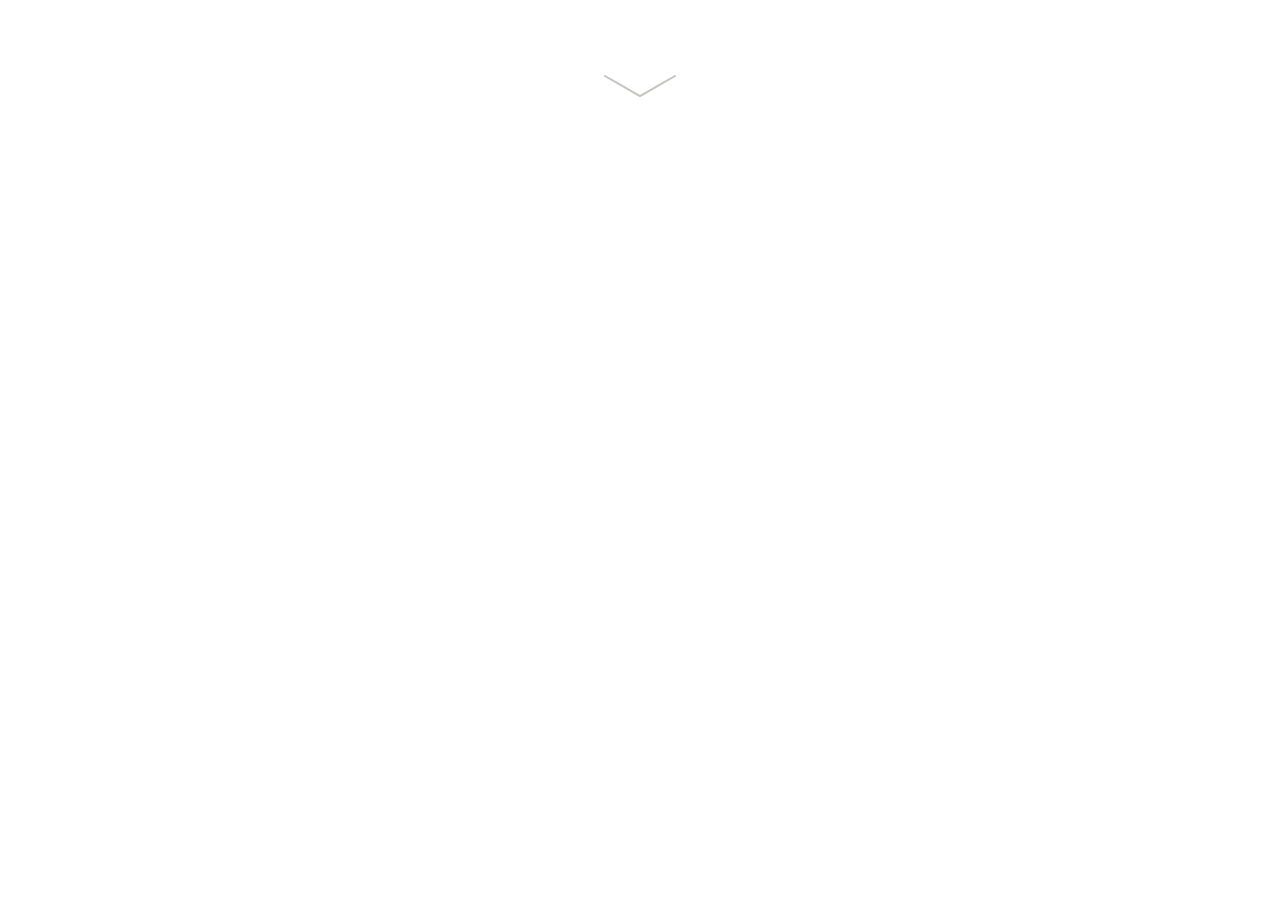
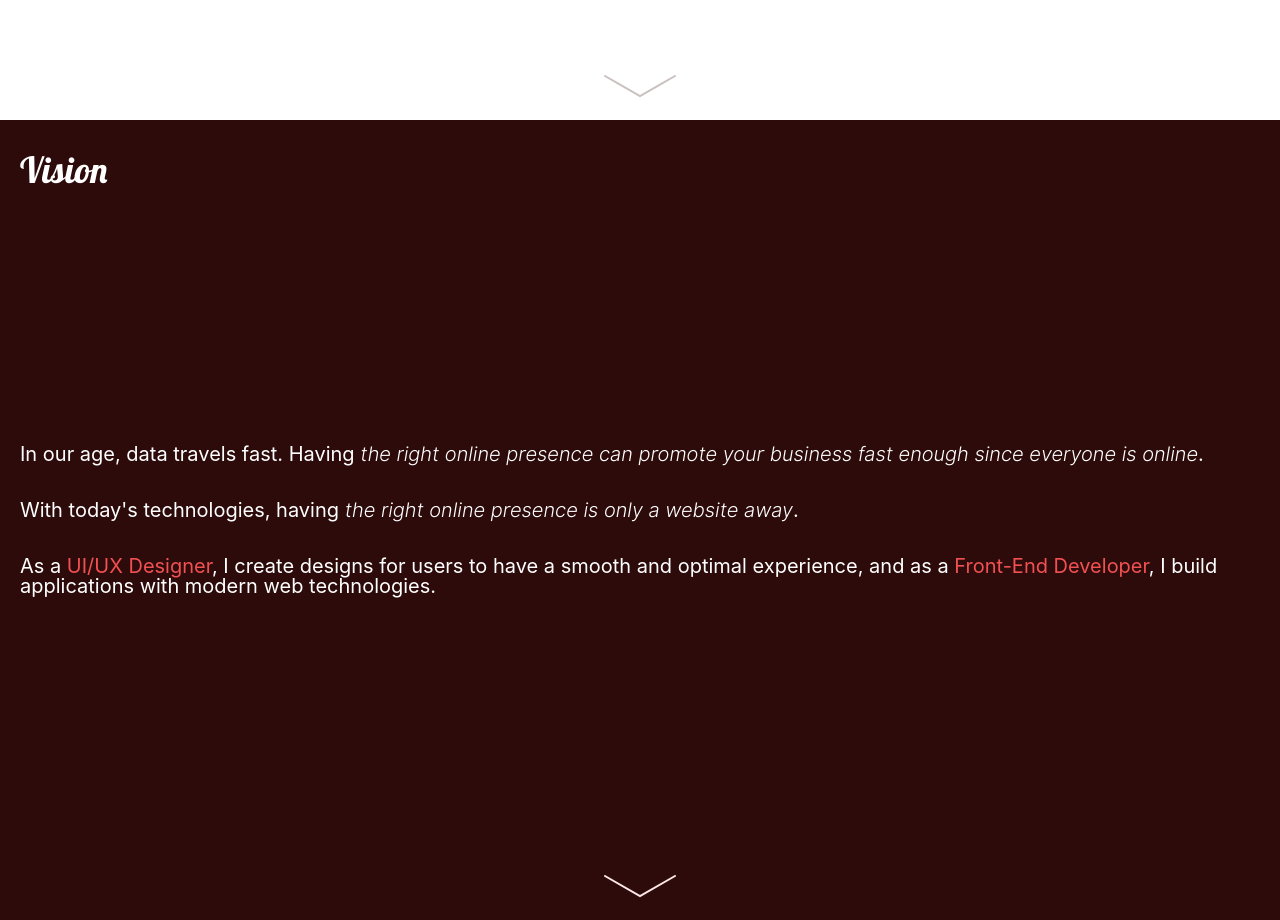
Before and after one commit to EtshD1/personal-page, a React (Create React App) app: page / in a window 1280 px wide. Shown: the part 680-1600 px from the top of the page. Before the commit the page ends 800 px from the top, so only its background shows below. Built offline with nearby package versions, Linux system fonts and the light colour scheme; a web font is replaced by a local one.

Commit message:
Add Vision Page

```diff
--- a/src/App.tsx
+++ b/src/App.tsx
@@ -1,9 +1,11 @@
 import Hero from './Hero-Page';
 import './index.scss';
+import Vision from './Vision';
 
 export const App = () => {
   return (<main id="App">
     <Hero />
+    <Vision />
   </main>);
 }
 
--- a/src/Hero-Page/index.scss
+++ b/src/Hero-Page/index.scss
@@ -1,7 +1,7 @@
 @import "../config";
 
 #hero {
-  height: 100vh;
+  min-height: 100vh;
   display: flex;
   flex-direction: column;
   justify-content: space-between;
@@ -31,11 +31,6 @@
     cursor: pointer;
   }
 
-  .nextSection {
-    padding: 1.25rem;
-    cursor: pointer;
-  }
-
   .content {
     h1 {
       font-size: $f-xlarge;
--- /dev/null
+++ b/src/Vision/index.scss
@@ -0,0 +1,33 @@
+#vision {
+  background-color: $black;
+  color: $white;
+  padding-top: 2rem;
+  min-height: 100vh;
+  display: flex;
+  flex-direction: column;
+  justify-content: space-between;
+  align-items: center;
+
+  h1 {
+    font-size: $f-xlarge;
+    font-family: Lobster;
+    width: 100%;
+    padding-bottom: 2rem;
+  }
+
+  .content {
+    p {
+      font-size: $f-large;
+      padding-bottom: $f-xlarge;
+
+      .emphasis {
+        font-weight: 300;
+        font-style: italic;
+      }
+
+      .highlight {
+        color: $primary;
+      }
+    }
+  }
+}
--- /dev/null
+++ b/src/Vision/index.tsx
@@ -0,0 +1,22 @@
+const Vision = () => {
+  return (<>
+    <div id="vision" className="container">
+      <h1>Vision</h1>
+      <div className="content">
+        <p>In our age, data travels fast. Having <span className="emphasis">the right online presence can promote your business fast enough since everyone is online</span>.</p>
+        <p>With today's technologies, having <span className="emphasis">the right online presence is only a website away</span>.</p>
+        <p>As a <span className="highlight">UI/UX Designer</span>, I create designs for users to have a smooth and optimal experience, and as a <span className="highlight">Front-End Developer</span>, I build applications with modern web technologies.</p>
+      </div>
+      <div className="nextSection">
+        <svg width="72" height="23" viewBox="0 0 72 23" fill="none" xmlns="http://www.w3.org/2000/svg">
+          <path d="M0.999993 1L36 21L71 1" stroke="#FDE7E8" strokeWidth="2" strokeLinecap="round" />
+        </svg>
+      </div>
+    </div>
+    <div className="clipedBG">
+      <div></div>
+    </div>
+  </>);
+}
+
+export default Vision;
--- a/src/index.scss
+++ b/src/index.scss
@@ -48,4 +48,10 @@ table {
 	padding: 0 1.25rem;
 }
 
+.nextSection {
+	padding: 1.25rem;
+	cursor: pointer;
+}
+
 @import './Hero-Page/';
+@import './Vision/';
```
